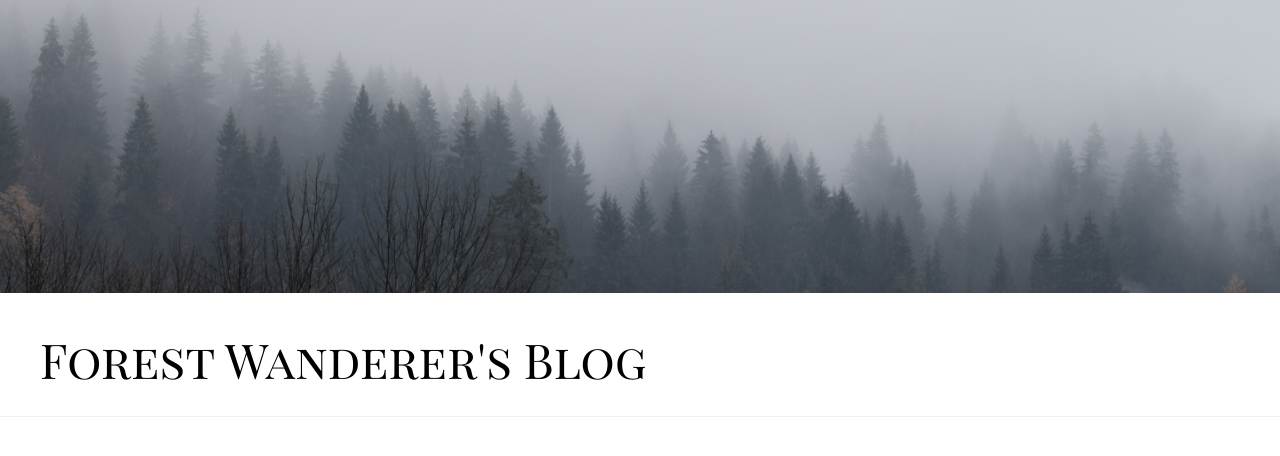
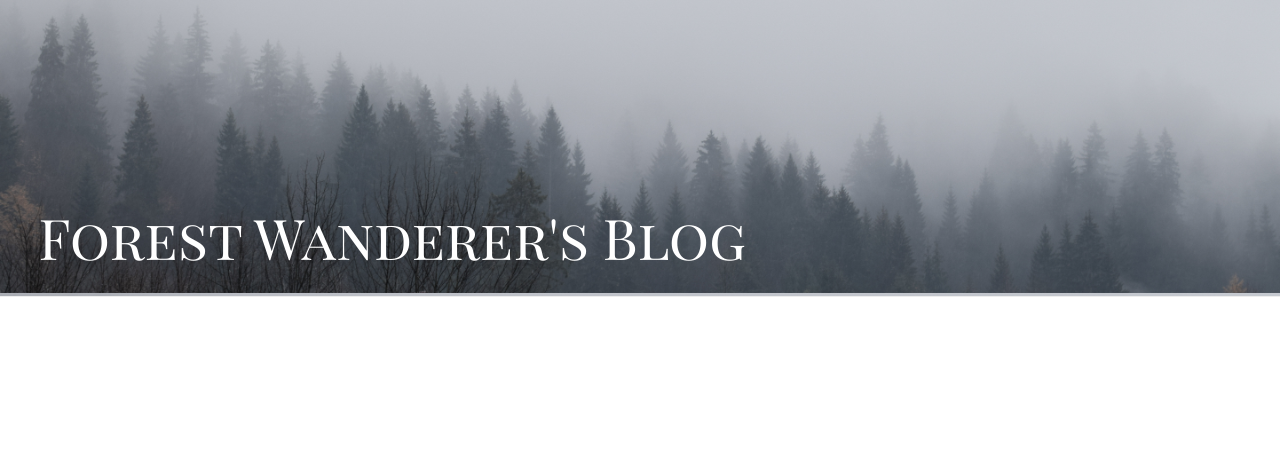
Before and after one commit to olga-black/my-first-blog, a Django app: page / in a window 1280 px wide. Shown: the top 456 px of the page. Run offline with Django 3.2, Linux system fonts and the light colour scheme; data that the repository does not hold is empty; some libraries are stand-ins or nearby versions.

Commit message:
Changed header design

```diff
--- a/blog/static/css/blog.css
+++ b/blog/static/css/blog.css
@@ -1,12 +1,15 @@
 .page-header {
-    background-color: #ffffff;
+    background-color: none;
+    background-image: url(../media/header_image2.jpg);
+    background-size: 100%;
     margin-top: 0;
-    padding: 20px 20px 20px 40px;
+    padding: 14.5% 3% 1.5% 3%;
 }
 
+
 .page-header h1, .page-header h1 a, .page-header h1 a:visited, .page-header h1 a:active {
-    color: #000000;
-    font-size: 36pt;
+    color: #ffffff;
+    font-size: 42pt;
     text-decoration: none;
 }
 
--- a/blog/templates/blog/base.html
+++ b/blog/templates/blog/base.html
@@ -7,14 +7,14 @@
         <link href="https://fonts.googleapis.com/css?family=Playfair+Display+SC" rel="stylesheet" type="text/css">
         <link rel="stylesheet" href="{% static 'css/blog.css' %}">
         <meta name="viewport" content="width=device-width, initial-scale=1">
-        <img src="../../static/media/header_image2.jpg" width="100%" alt="foggy forest" border="0">
+        <!- <img src="../../static/media/header_image2.jpg" width="100%" alt="foggy forest" border="0">
     </head>
     <body>
 
-            <div class="page-header">
-                <div><h1>Forest Wanderer's Blog</h1></div>
+         <div class="page-header">
+              <h1>Forest Wanderer's Blog</h1>
 
-           </div>
+         </div>
 
 
             <div class="content container">
```
Also changed, not shown: blog/static/media/header_image3.jpg (added).
